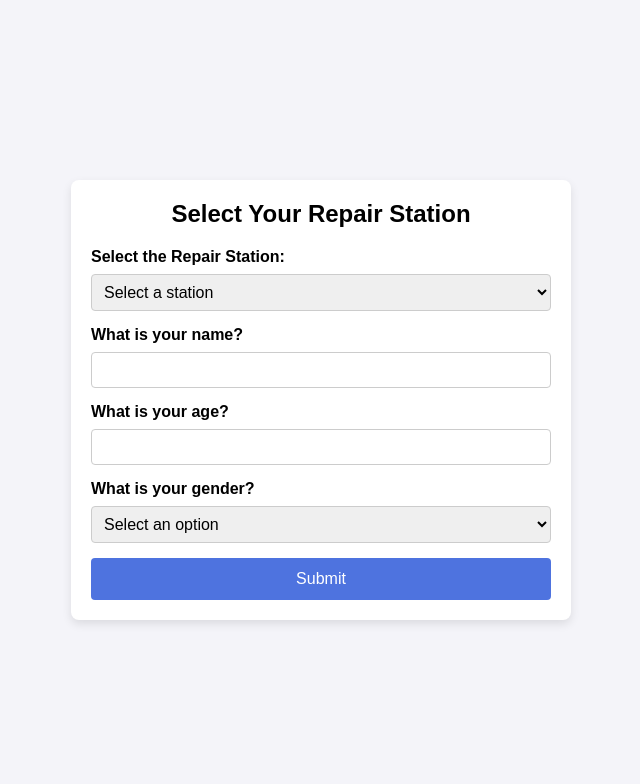
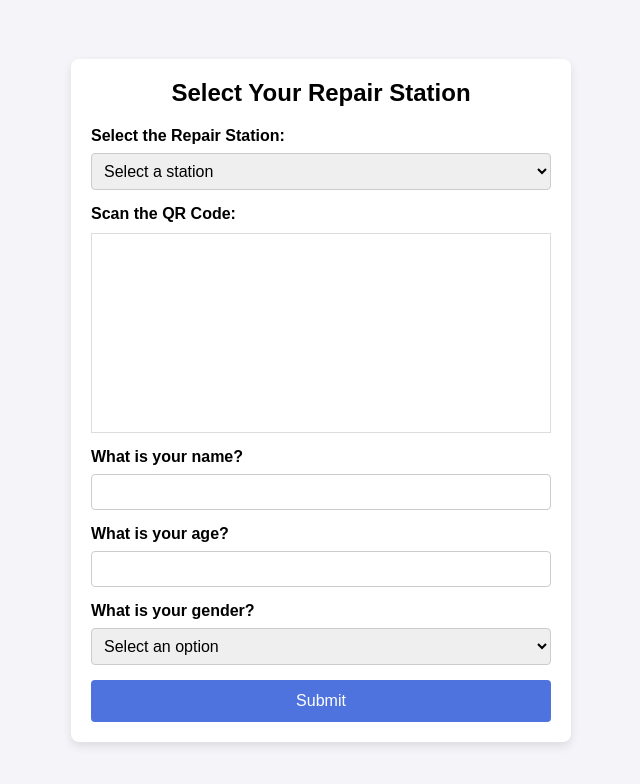
Before and after one commit to JoeWhoop/hehe, a plain HTML site: page index.html in a window 1280 px wide. Shown: the whole page, without its empty margins (319-959 px from the left). Drawn offline with Linux system fonts and the light colour scheme; a script that the page names is missing.

Commit message:
Update index.html

```diff
--- a/index.html
+++ b/index.html
@@ -23,14 +23,14 @@
                 </select>
             </div>
 
-            <!-- QR Code Scanner (Initially hidden) -->
-            <div class="form-group" id="qr-scanner" style="display: none;">
+            <!-- QR Code Scanner (Always visible) -->
+            <div class="form-group" id="qr-scanner">
                 <label for="qr-code">Scan the QR Code:</label>
                 <div id="reader" style="width: 100%; height: 200px;"></div>
                 <p id="qr-code"></p> <!-- Display the QR Code content here -->
             </div>
 
-            <!-- Repair Type Selection (Initially hidden) -->
+            <!-- Repair Type Selection (Initially hidden for QC1) -->
             <div class="form-group" id="repair-type" style="display: none;">
                 <label>Jaka naprawa?</label>
                 <select id="repair" name="repair" required>
```
